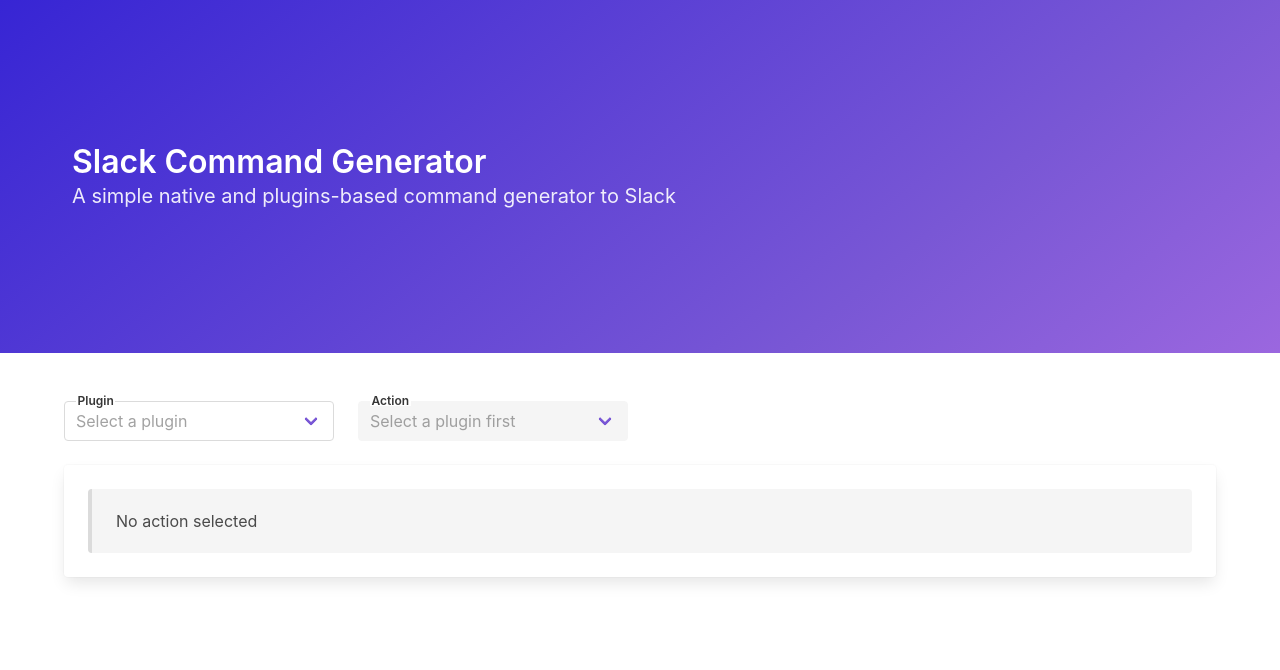
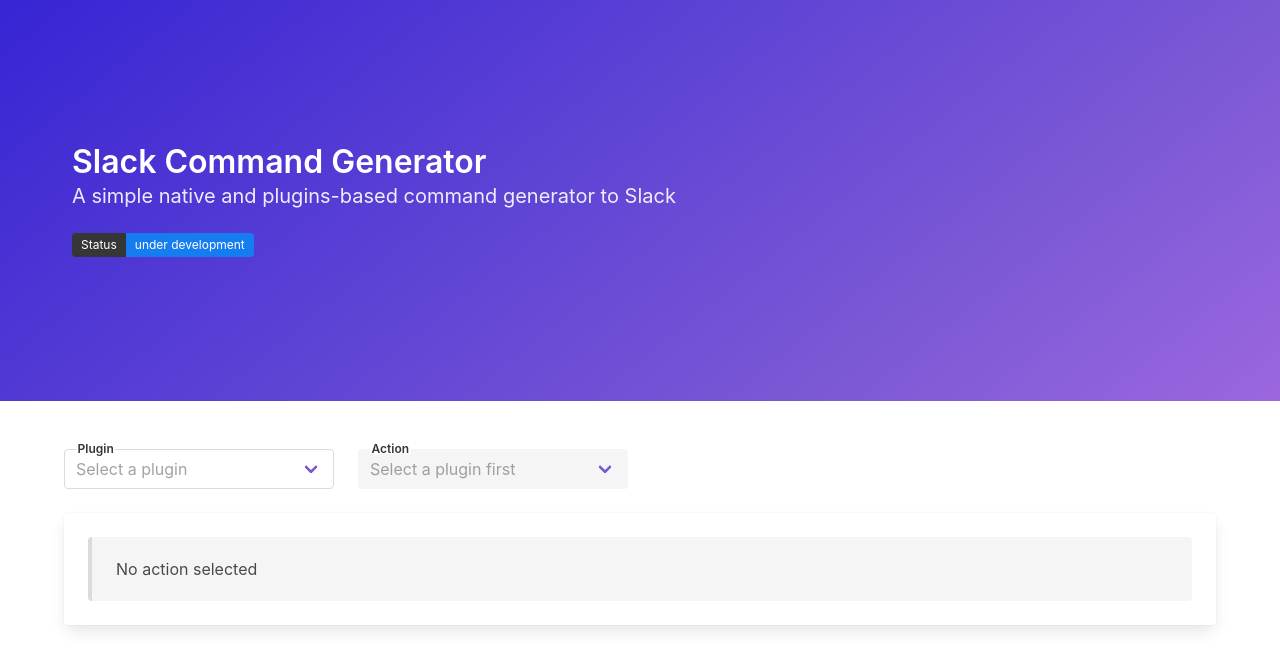
Before and after one commit to gab0gomes/slack-command-gen, a Vue app: page / in a window 1280 px wide. Shown: the top 670 px of the page. Built offline with nearby package versions, Linux system fonts and the light colour scheme.

Commit message:
Adiciona tag de status em desenvolvimento

```diff
--- a/src/views/Home.vue
+++ b/src/views/Home.vue
@@ -9,6 +9,10 @@
             <h2 class="subtitle">
               A simple native and plugins-based command generator to Slack
             </h2>
+            <b-taglist attached>
+              <b-tag type="is-dark">Status</b-tag>
+              <b-tag type="is-info">under development</b-tag>
+            </b-taglist>
           </div>
         </div>
     </section>
```
